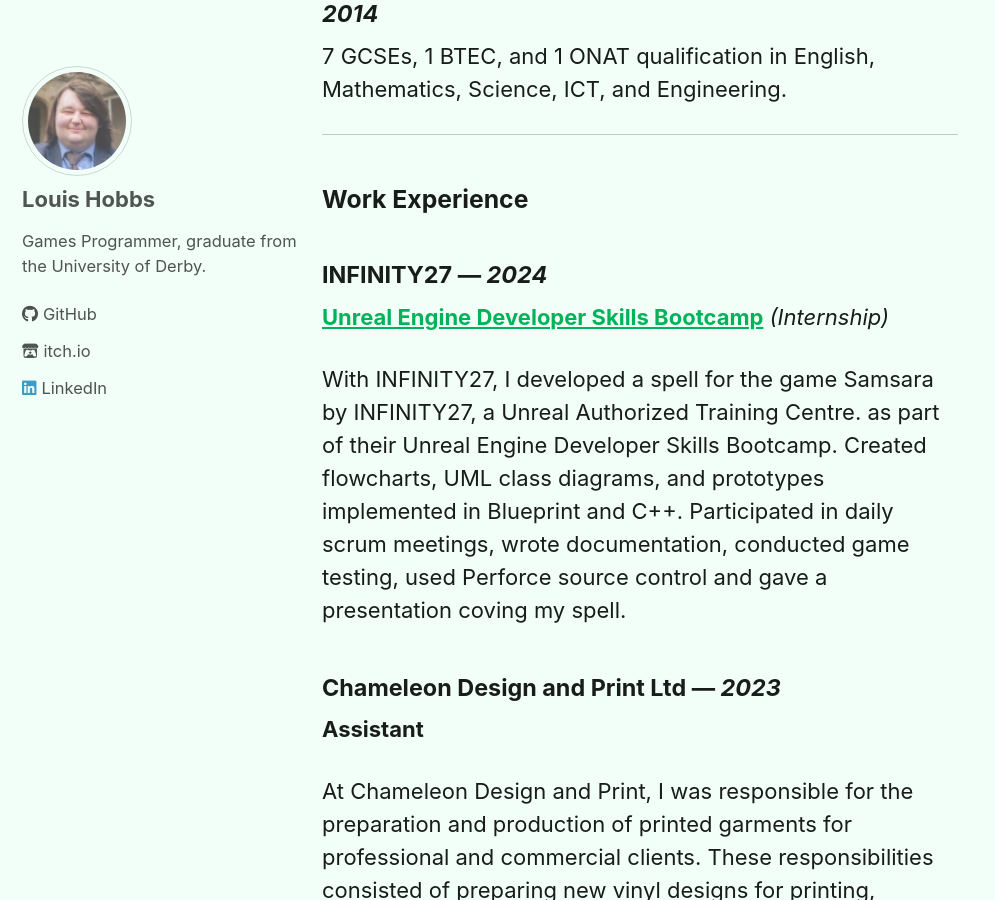
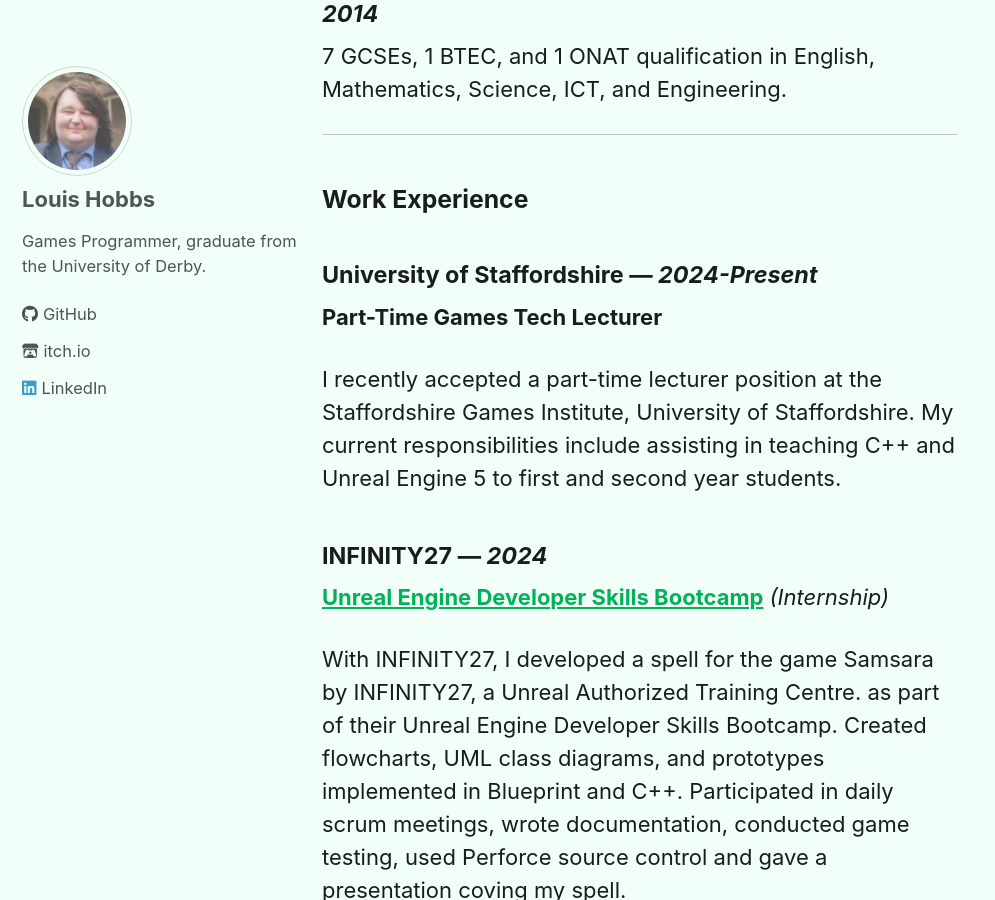
Before and after one commit to Bazzadwarf/Bazzadwarf.github.io, a Jekyll site: the page built from _pages/about.md, in a window 1280 px wide and 900 px high, scrolled down 2054 px. Shown: the whole window, without its empty margins (0-995 px from the left). Built offline with Jekyll 4.4.1, drawn with Linux system fonts in a browser that asks for light colours; cached includes are drawn as plain includes; nearby versions of some CDN libraries; a script that is not in the unit is left out.

Commit message:
Add University of Staffordshire

```diff
--- a/_pages/about.md
+++ b/_pages/about.md
@@ -47,6 +47,12 @@
 ---
 
 ### Work Experience
+
+#### University of Staffordshire — *2024-Present*
+
+**Part-Time Games Tech Lecturer**
+
+I recently accepted a part-time lecturer position at the Staffordshire Games Institute, University of Staffordshire. My current responsibilities include assisting in teaching C++ and Unreal Engine 5 to first and second year students.
 
 #### INFINITY27 — *2024*
 
--- a/index.html
+++ b/index.html
@@ -17,7 +17,8 @@
       url: https://drive.google.com/file/d/1F-TqB-PtXkNAZk6BL4TOnSfvsiz5nyXj/view
     - label: "My Projects"
       url: /projects/
-excerpt: "Games Programmer, graduate from the University of Derby."
+excerpt: "Games Programmer, Part-Time Games Tech Lecturer <br>
+University of Staffordshire"
 
 feature_row:
     - image_path: /assets/images/infernalsinspread.png
```
